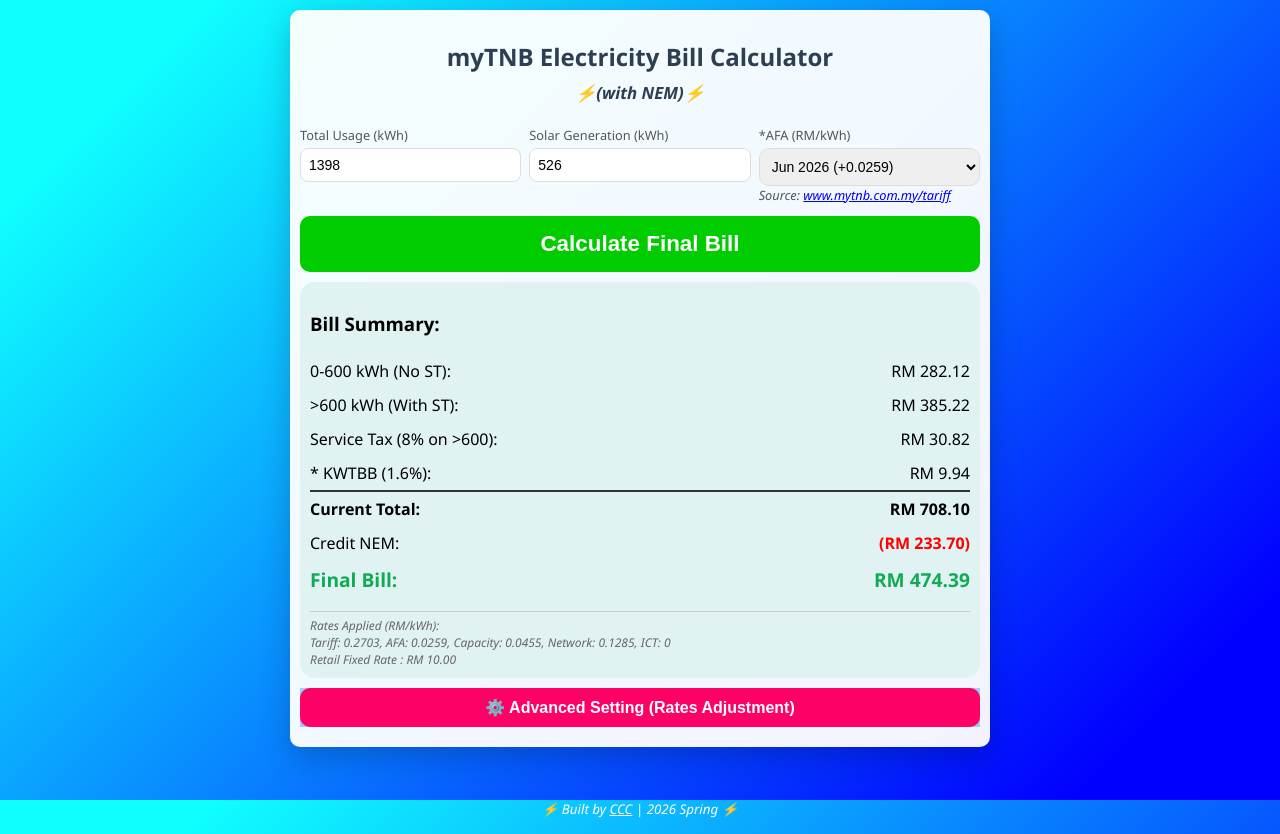
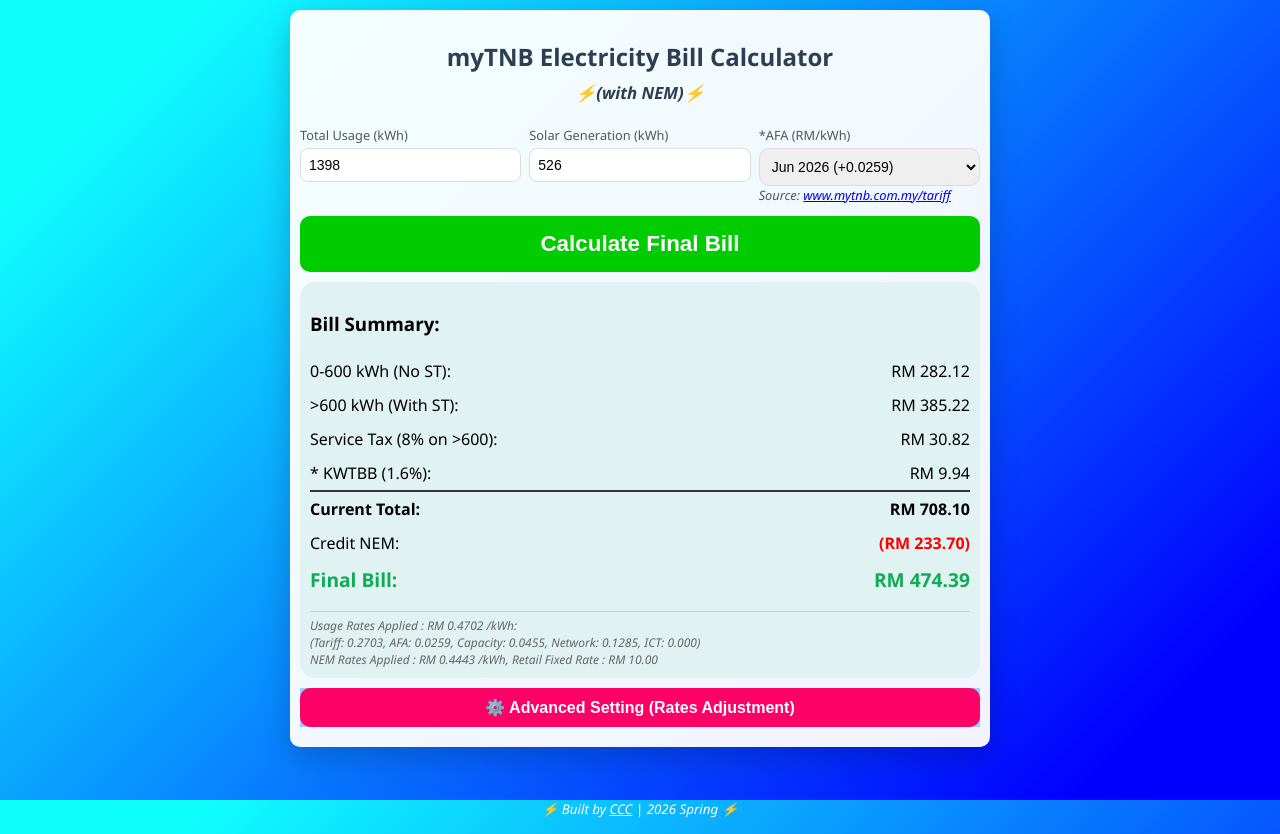
Before and after one commit to ccchuah80/MyTNBCalc, a plain HTML site: page index.html in a window 1280 px wide. Both pictures are taken after a click on the button "Calculate Final Bill". Drawn offline with Linux system fonts and the light colour scheme.

Commit message:
Add files via upload
Updated source broken link,
Updated NEM rate, Usage rate display

```diff
--- a/index.html
+++ b/index.html
@@ -137,7 +137,7 @@
 					<option value="0.0708">Aug 2026 (+0.0708) est.</option>
 					<option value="0.0615">Sep 2026 (+0.0615) est.</option>
 				</select>
-				<label><i>Source: <a href="www.mytnb.com.my/tariff">www.mytnb.com.my/tariff</a></i></label>
+				<label><i>Source: <a href="https://www.mytnb.com.my/tariff/" target="_blank">www.mytnb.com.my/tariff</a></i></label>
 			</div>
 		</div>
 		<button class="Calcbtn" onclick="calculateBill()">Calculate Final Bill</button>
@@ -275,7 +275,8 @@
 			const currentTotal = subTotalNoST + subTotalST + st + kwtbb;
 
 			// NEM Credit: Using base components (excluding ST/KWTBB)
-			const creditNEM = (gen * (tariff + cap + net + ictRate));
+			const NEMRate = tariff + cap + net + ictRate;
+			const creditNEM = (gen * NEMRate);
 			const finalBill = currentTotal - creditNEM;
 
 			// 5. Output
@@ -287,8 +288,9 @@
 			document.getElementById('resCurrent').innerText = currentTotal.toFixed(2);
 			document.getElementById('resFinal').innerText = Math.max(0, finalBill).toFixed(2);
 			document.getElementById('appliedRates').innerHTML =
-				`Rates Applied (RM/kWh):<br>Tariff: ${tariff.toFixed(4)}, AFA: ${afa.toFixed(4)}, Capacity: ${cap}, Network: ${net}, ICT: ${ictRate}`+
-				`<br>Retail Fixed Rate : RM ${retail.toFixed(2)}`;
+				`Usage Rates Applied : RM ${baseRate.toFixed(4)} /kWh:<br>(Tariff: ${tariff.toFixed(4)}, AFA: ${afa.toFixed(4)}, Capacity: ${cap}, Network: ${net}, ICT: ${ictRate.toFixed(3)})`+
+				`<br>NEM Rates Applied : RM ${(NEMRate).toFixed(4)} /kWh`+
+				`, Retail Fixed Rate : RM ${retail.toFixed(2)}`;
 			document.getElementById('results').style.display = 'block';
 		}
 
```
